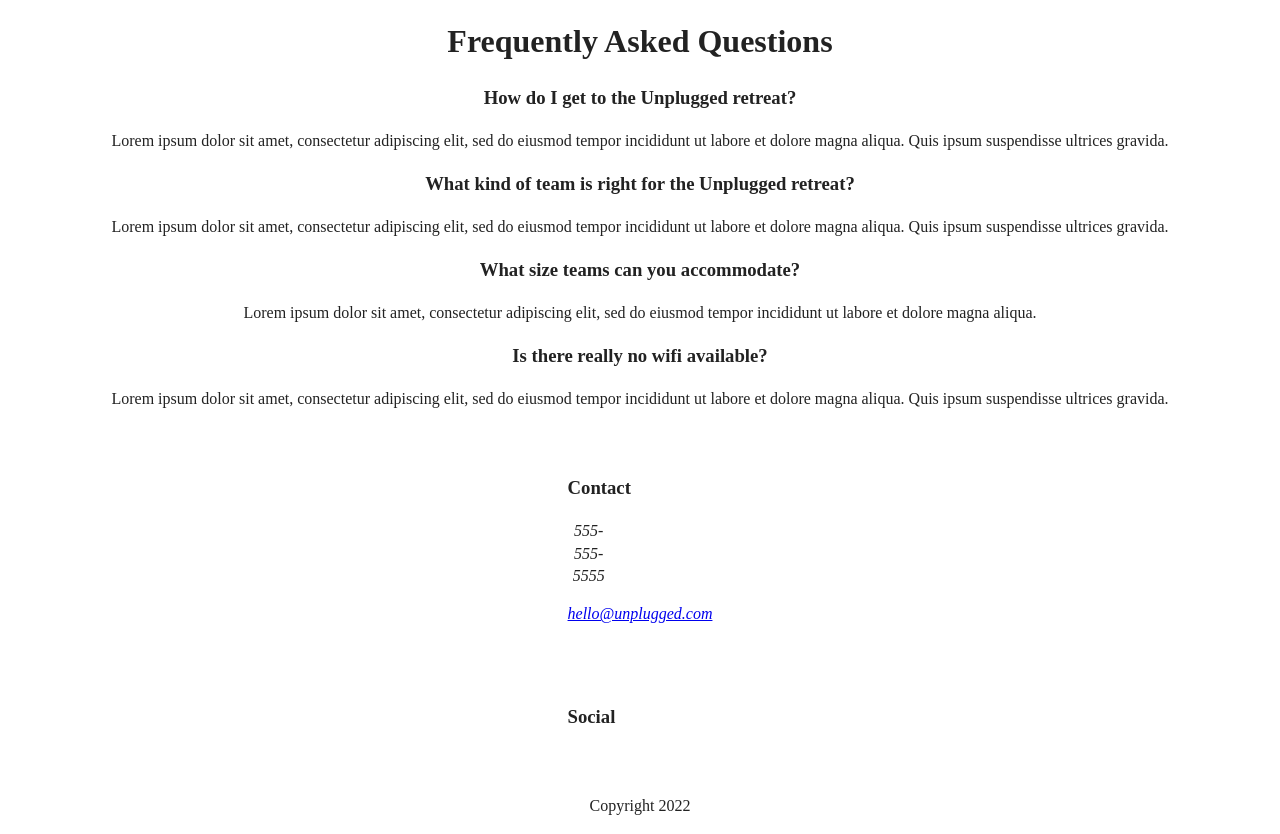
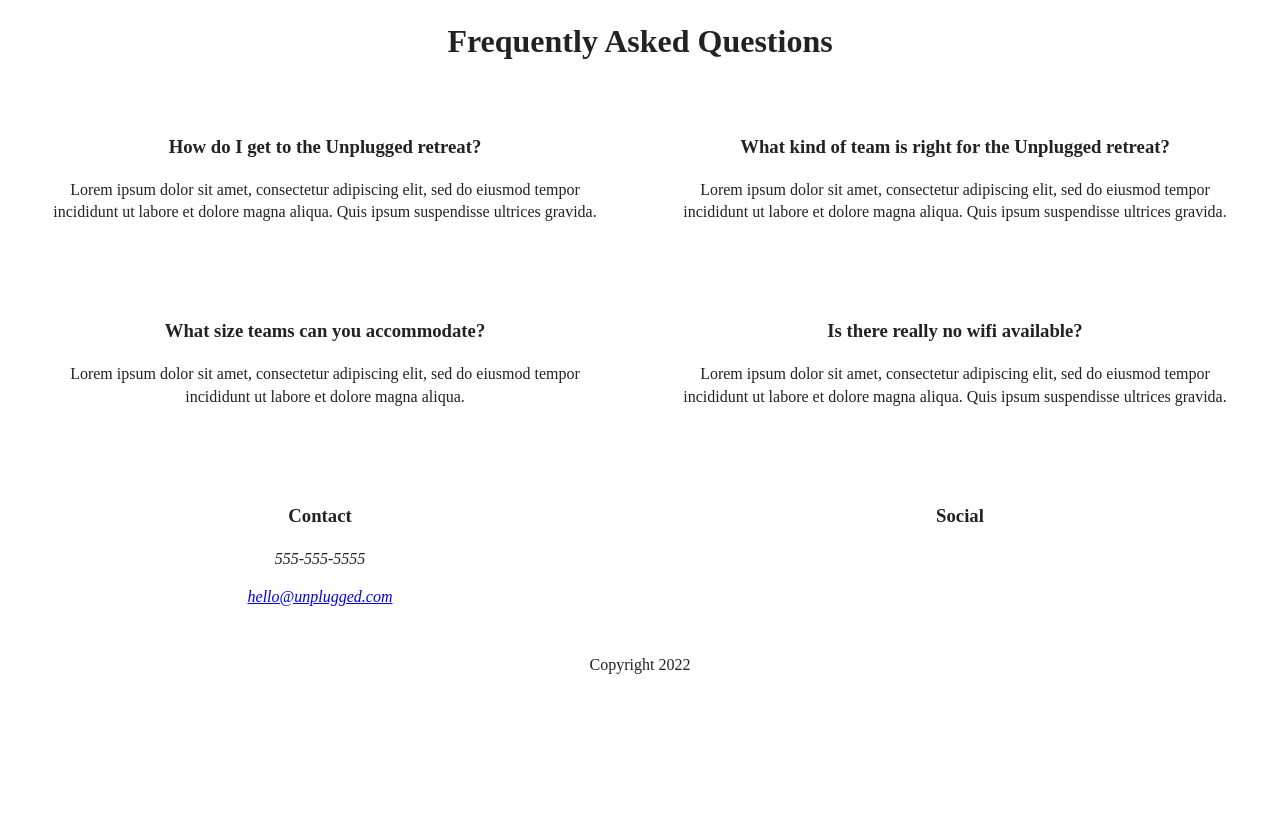
Before and after one commit to mikaturner/unplugged-retreat, a website: page faq/index.html in a window 1280 px wide. Shown: the part 57-891 px from the top of the page. After the commit the page ends 800 px from the top, so only its background shows below. Drawn offline with Linux system fonts and the light colour scheme; files whose address does not match are found by name.

Commit message:
CSS in place for responsive design tablet all pages

```diff
--- a/css/main.css
+++ b/css/main.css
@@ -125,6 +125,7 @@ textarea {
     justify-content: center;
     align-items: center;
     text-align: center;
+    flex-direction: column;
 }
 
 /* ==========================================================================
@@ -254,7 +255,15 @@ textarea {
       justify-content: flex-end;
       flex-flow: row wrap;
     }
-    .reviews article{
+    .mission, .faq {
+      display: flex;
+      justify-content: space-around;
+      flex-flow: row wrap;
+    }
+    .faq h1{
+      width: 100%;
+    }
+    .reviews article, .mission p, .faq article{
       width: 50%;
       box-sizing: border-box;
       padding: 30px;
@@ -275,7 +284,7 @@ textarea {
       box-sizing: border-box;
       padding: 30px;
   }
-
+   }
     @media only screen and (min-width: 1200px) {
     /*Desktop styles here*/
     }
--- a/faq/index.html
+++ b/faq/index.html
@@ -27,7 +27,7 @@
   <!-- Add your site or application content here -->
   <!----------------Header------------------->
 <header>
-  <a href="#"><img class="unplug-img" src="img/unpluggedlogo.png" alt="unplugged logo"></a>
+  <a href="#"><img class="unplug-img" src="../img/unpluggedlogo.png" alt="unplugged logo"></a>
   <div class="header-nav"></div>
     <nav>
         <ul>
@@ -39,33 +39,38 @@
 <!------Main------------->
   <main>
     <section class="faq">
-        <div class="faq-content">
       <h1>Frequently Asked Questions</h1>
+        <article>
           <h3>How do I get to the Unplugged retreat?</h3>
           <p>Lorem ipsum dolor sit amet, consectetur adipiscing elit,
             sed do eiusmod tempor incididunt ut labore et dolore magna
             aliqua. Quis ipsum suspendisse ultrices gravida.</p>
+        </article>
 
+        <article>
           <h3>What kind of team is right for the Unplugged retreat?</h3>
           <p>Lorem ipsum dolor sit amet, consectetur adipiscing elit,
           sed do eiusmod tempor incididunt ut labore et dolore magna
           aliqua. Quis ipsum suspendisse ultrices gravida.</p>
+        </article>
 
+        <article>
           <h3>What size teams can you accommodate?</h3>
           <p>Lorem ipsum dolor sit amet, consectetur adipiscing elit,
             sed do eiusmod tempor incididunt ut labore et dolore magna
             aliqua.</p>
+        </article>
 
+        <article>
           <h3>Is there really no wifi available?</h3>
           <p>Lorem ipsum dolor sit amet, consectetur adipiscing elit,
             sed do eiusmod tempor incididunt ut labore et dolore magna
             aliqua. Quis ipsum suspendisse ultrices gravida.</p>
-        </div>
+        </article>
     </section> <!-- contact-info -->
   </main>
 
   <footer>
-    <div class="footer-cont">
     <div class="contact">
       <h3>Contact</h3>
       <address>
```
Also changed, not shown: about/index.html (+3 -5 lines). Lines whose indentation alone changed are shown as unchanged.
